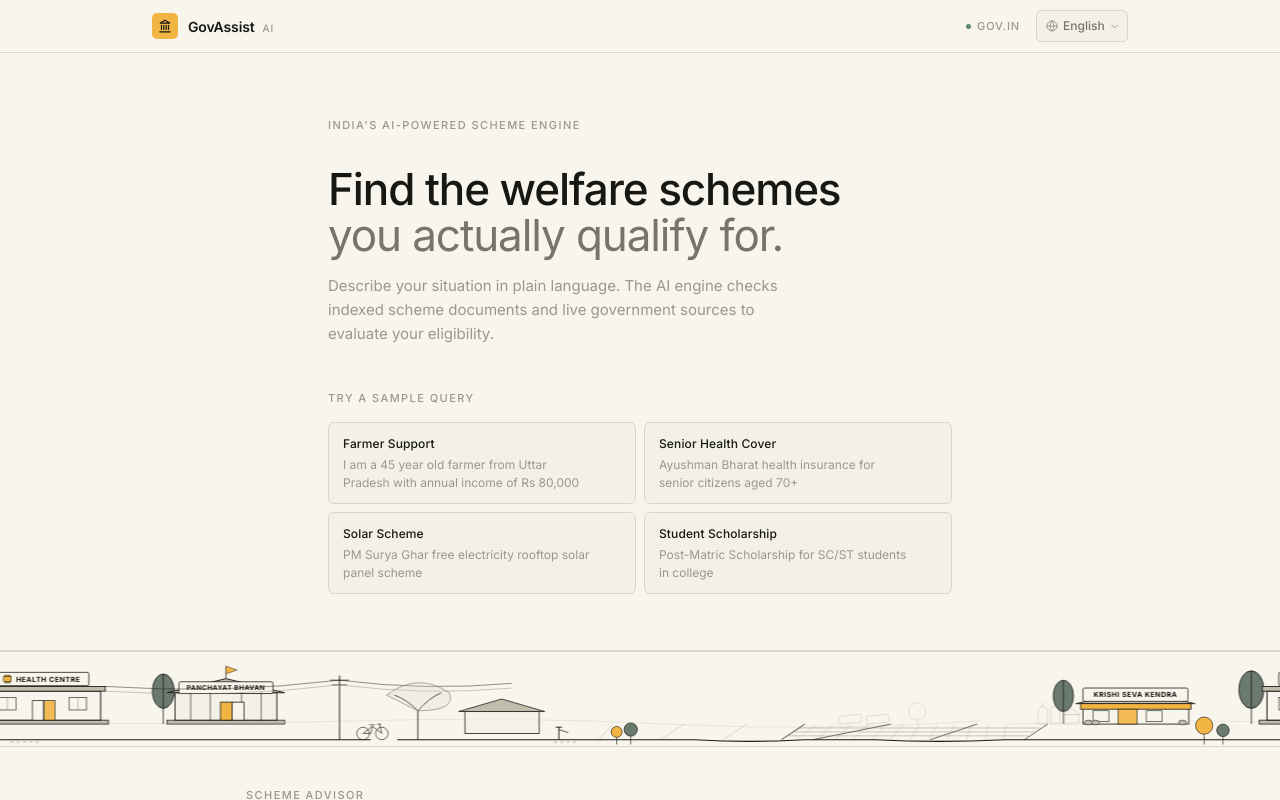
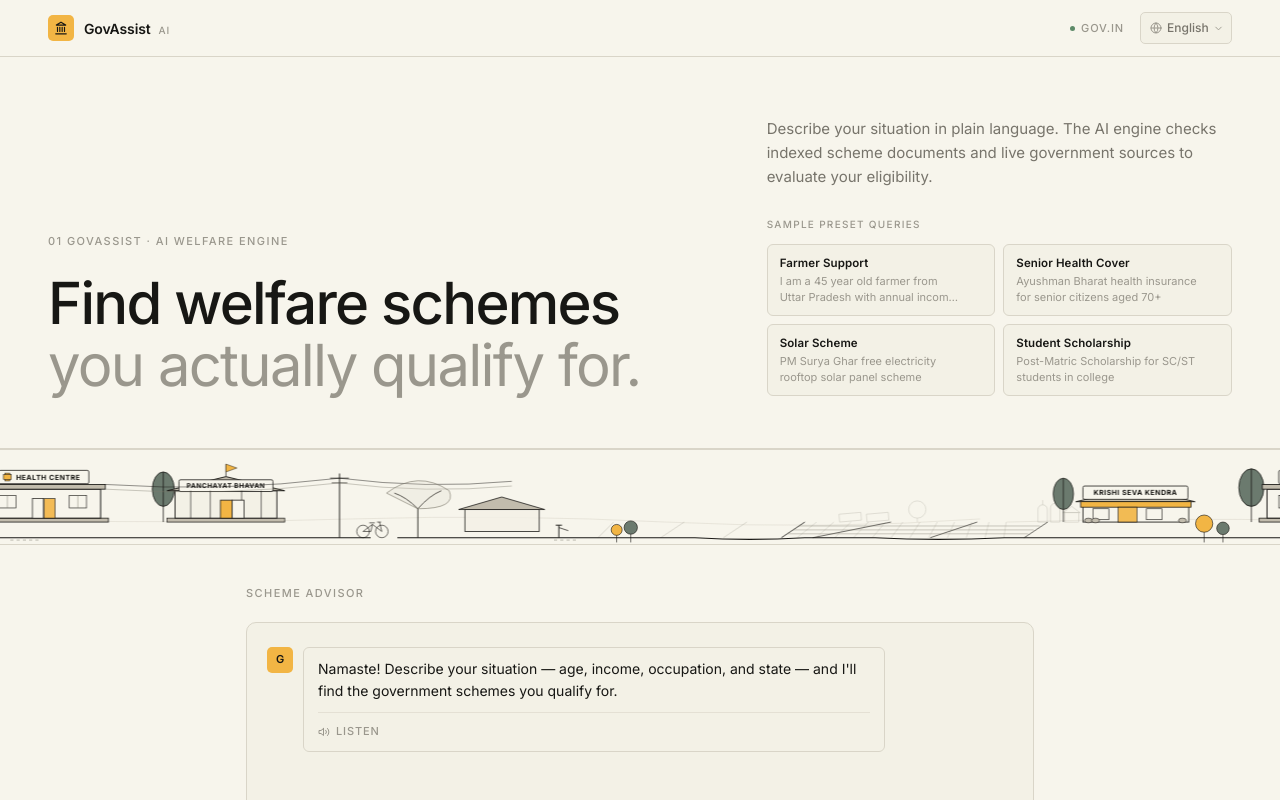
Before and after one commit to vgarg05/Government-Scheme-Discovery-Eligibility-Assistant, a React (Vite) app in the folder frontend/: page / in a window 1280 px wide. Shown: the top 800 px of the page. Built offline with nearby package versions, Linux system fonts and the light colour scheme.

Commit message:
design: align Hero and Navbar to wide 2-column Pleurat layout for balanced left-right distribution

```diff
--- a/frontend/src/components/Hero.jsx
+++ b/frontend/src/components/Hero.jsx
@@ -13,70 +13,75 @@ export default function Hero({ onPresetClick }) {
     <section
       style={{
         borderBottom: '1px solid var(--border)',
-        paddingTop: '64px',
-        paddingBottom: '56px',
+        paddingTop: '60px',
+        paddingBottom: '52px',
       }}
     >
-      <div className="max-w-2xl mx-auto px-4 sm:px-6">
+      <div className="max-w-7xl mx-auto px-6 sm:px-12">
+        {/* 2-Column Asymmetric Grid (Pleurat.com Layout) */}
+        <div className="grid grid-cols-1 lg:grid-cols-12 gap-8 lg:gap-12 items-end">
 
-        {/* Eyebrow label */}
+          {/* Left Column: Eyebrow + Large Editorial Headline */}
+          <div className="lg:col-span-7">
+            {/* Eyebrow meta label */}
             <p
-          className="label-meta mb-8"
+              className="label-meta mb-6"
               style={{ color: 'var(--text-muted)' }}
             >
-          India's AI-Powered Scheme Engine
+              01 GOVASSIST &middot; AI WELFARE ENGINE
             </p>
 
-        {/* Headline */}
+            {/* Huge Pleurat-Style Editorial Headline */}
             <h1
               style={{
-            fontSize: 'clamp(28px, 5vw, 44px)',
+                fontSize: 'clamp(32px, 4.8vw, 58px)',
                 fontWeight: 500,
-            letterSpacing: '-0.025em',
-            lineHeight: 1.05,
+                letterSpacing: '-0.03em',
+                lineHeight: 1.06,
                 color: 'var(--text-primary)',
-            marginBottom: '16px',
               }}
             >
-          Find the welfare schemes
+              Find welfare schemes
               <br />
-          <span style={{ color: 'var(--text-secondary)', fontWeight: 400 }}>
+              <span style={{ color: 'var(--text-muted)', fontWeight: 400 }}>
                 you actually qualify for.
               </span>
             </h1>
+          </div>
 
-        {/* Sub-copy */}
+          {/* Right Column: Sub-copy Paragraph + Preset Query Cards */}
+          <div className="lg:col-span-5 flex flex-col justify-end">
+            {/* Editorial Sub-copy */}
             <p
               style={{
                 fontSize: '15px',
                 lineHeight: 1.6,
-            color: 'var(--text-muted)',
-            maxWidth: '480px',
-            marginBottom: '44px',
+                color: 'var(--text-secondary)',
+                marginBottom: '28px',
               }}
             >
               Describe your situation in plain language. The AI engine checks indexed scheme documents and live government sources to evaluate your eligibility.
             </p>
 
-        {/* Sample queries */}
+            {/* Sample Preset Queries Grid */}
             <div>
               <p
-            className="label-meta mb-4"
-            style={{ color: 'var(--text-muted)' }}
+                className="label-meta mb-3"
+                style={{ color: 'var(--text-muted)', fontSize: '10px' }}
               >
-            Try a sample query
+                SAMPLE PRESET QUERIES
               </p>
               <div className="grid grid-cols-1 sm:grid-cols-2 gap-2">
                 {SAMPLE_QUERIES.map(({ label, query }) => (
                   <button
                     key={label}
                     onClick={() => onPresetClick(query)}
-                className="group flex items-start justify-between gap-3 text-left transition-all duration-150"
+                    className="group flex items-start justify-between gap-2.5 text-left transition-all duration-150"
                     style={{
                       background: 'var(--surface)',
                       border: '1px solid var(--border)',
                       borderRadius: '6px',
-                  padding: '12px 14px',
+                      padding: '10px 12px',
                       cursor: 'pointer',
                     }}
                     onMouseEnter={e => {
@@ -91,10 +96,10 @@ export default function Hero({ onPresetClick }) {
                     <div style={{ flex: 1, minWidth: 0 }}>
                       <div
                         style={{
-                      fontSize: '12px',
-                      fontWeight: 500,
+                          fontSize: '11.5px',
+                          fontWeight: 600,
                           color: 'var(--text-primary)',
-                      marginBottom: '3px',
+                          marginBottom: '2px',
                           letterSpacing: '0.01em',
                         }}
                       >
@@ -102,9 +107,9 @@ export default function Hero({ onPresetClick }) {
                       </div>
                       <div
                         style={{
-                      fontSize: '12px',
+                          fontSize: '11px',
                           color: 'var(--text-muted)',
-                      lineHeight: 1.45,
+                          lineHeight: 1.4,
                           overflow: 'hidden',
                           display: '-webkit-box',
                           WebkitLineClamp: 2,
@@ -116,13 +121,15 @@ export default function Hero({ onPresetClick }) {
                     </div>
                     <ArrowRight
                       className="flex-shrink-0 opacity-0 group-hover:opacity-100 transition-opacity mt-0.5"
-                  style={{ width: '13px', height: '13px', color: 'var(--accent)' }}
+                      style={{ width: '12px', height: '12px', color: 'var(--accent)' }}
                     />
                   </button>
                 ))}
               </div>
             </div>
+          </div>
 
+        </div>
       </div>
     </section>
   );
--- a/frontend/src/components/Navbar.jsx
+++ b/frontend/src/components/Navbar.jsx
@@ -26,8 +26,8 @@ export default function Navbar({ selectedLang, onLangChange }) {
       }}
     >
       <div
-        className="max-w-5xl mx-auto px-4 sm:px-6 flex items-center justify-between"
-        style={{ height: '52px' }}
+        className="max-w-7xl mx-auto px-6 sm:px-12 flex items-center justify-between"
+        style={{ height: '56px' }}
       >
 
         {/* Brand */}
```
Lines whose indentation alone changed are shown as unchanged.
